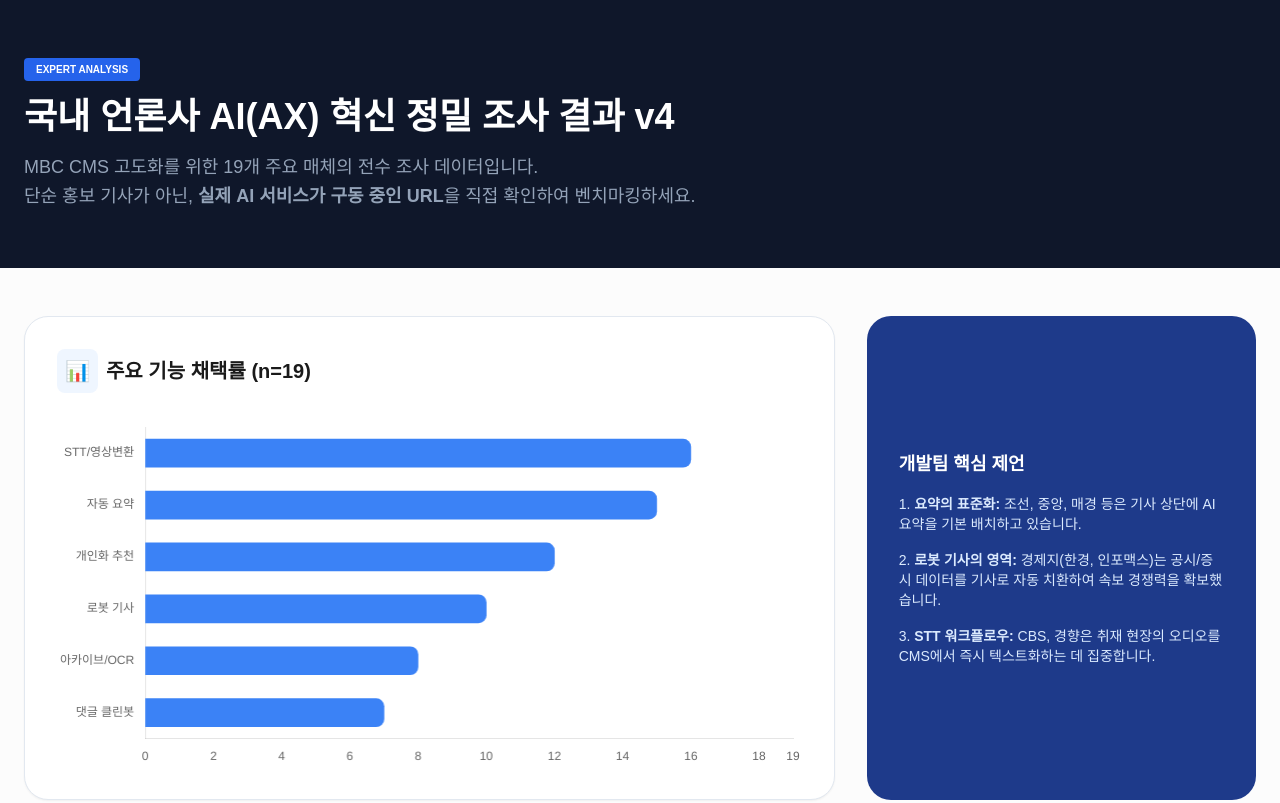
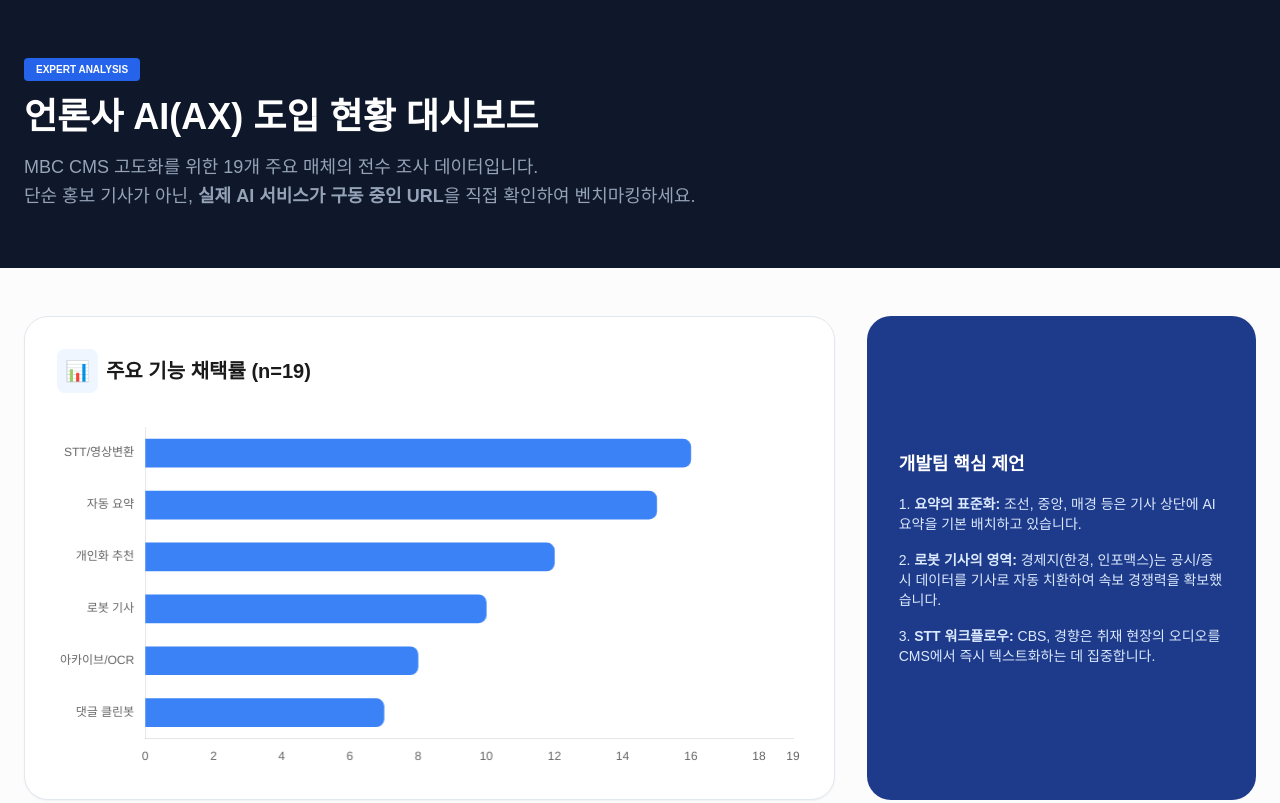
Before and after one commit to dain-son/mediaax, a plain HTML site: page index.html in a window 1280 px wide. Shown: the top 803 px of the page. Drawn offline with nearby package versions, Linux system fonts and the light colour scheme; a web font is replaced by a local one.

Commit message:
제목 변경

```diff
--- a/index.html
+++ b/index.html
@@ -74,7 +74,7 @@
     <header class="bg-slate-900 text-white py-14 px-6">
         <div class="max-w-7xl mx-auto">
             <div class="inline-block px-3 py-1 bg-blue-600 text-[10px] font-bold rounded mb-4 uppercase">Expert Analysis</div>
-            <h1 class="text-4xl font-bold mb-4">국내 언론사 AI(AX) 혁신 정밀 조사 결과 v4</h1>
+            <h1 class="text-4xl font-bold mb-4">언론사 AI(AX) 도입 현황 대시보드</h1>
             <p class="text-slate-400 text-lg max-w-3xl leading-relaxed">
                 MBC CMS 고도화를 위한 19개 주요 매체의 전수 조사 데이터입니다. <br>
                 단순 홍보 기사가 아닌, <strong>실제 AI 서비스가 구동 중인 URL</strong>을 직접 확인하여 벤치마킹하세요.
```
